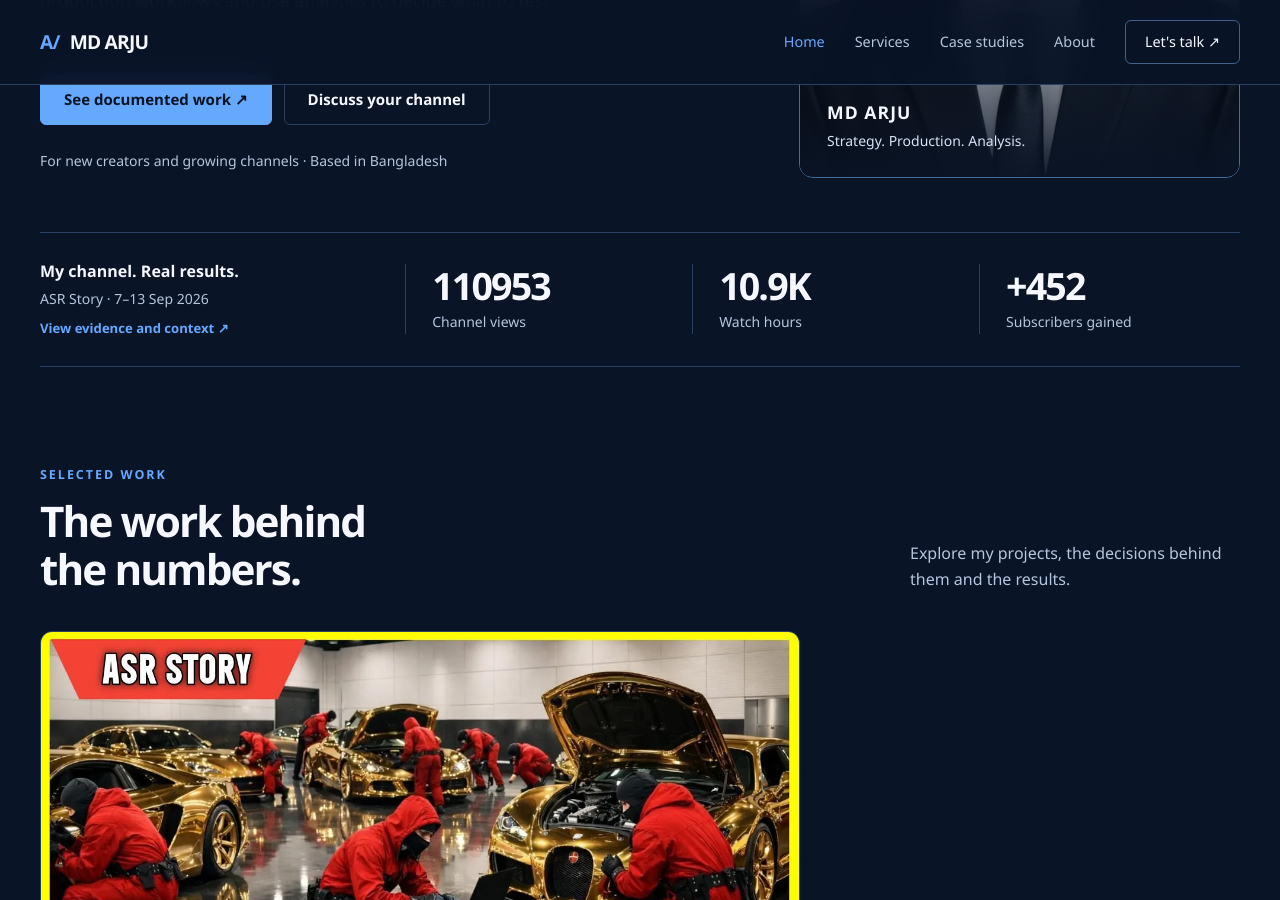
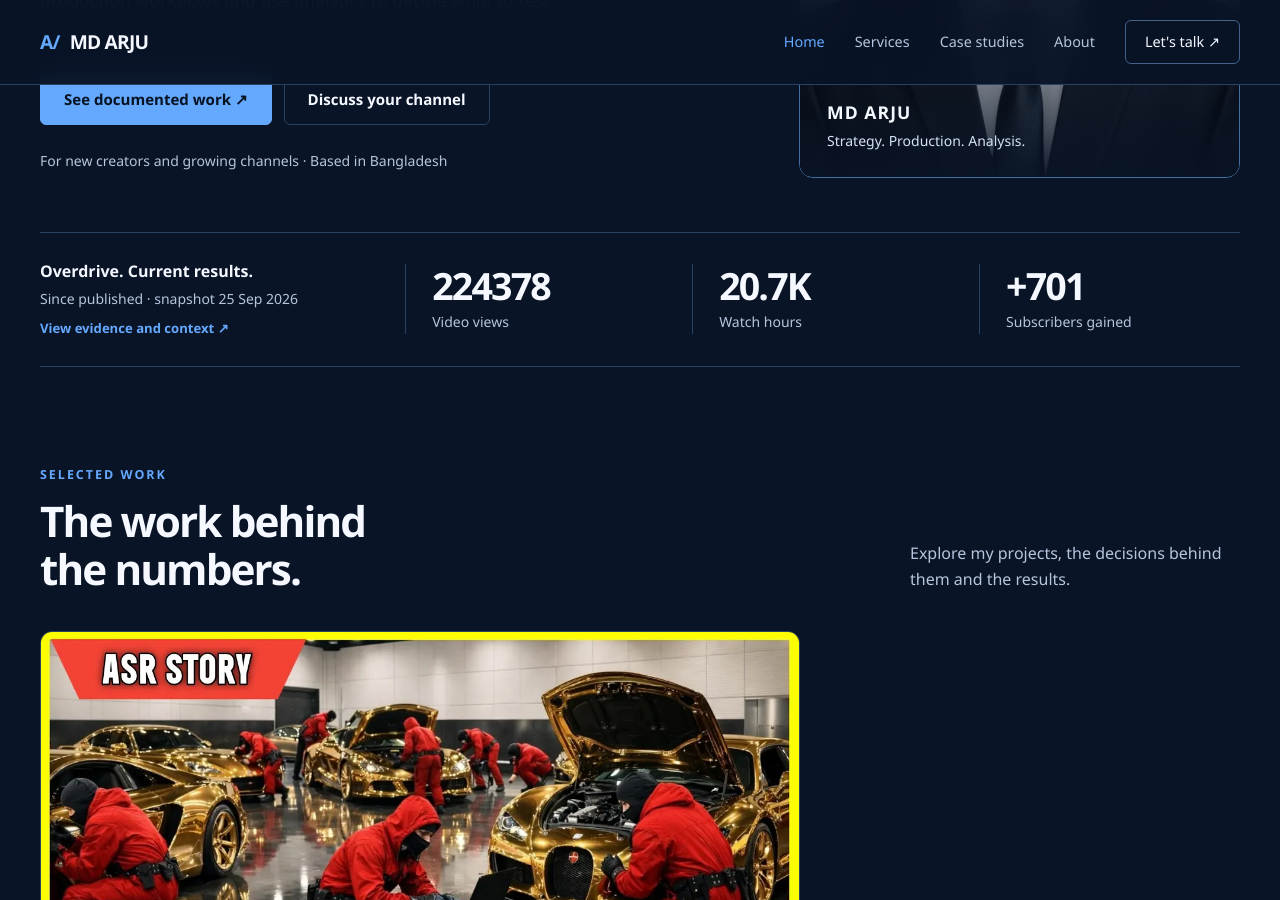
Before and after one commit to md-arju/md-arju.github.io, a Jekyll site: the page built from index.html, in a window 1280 px wide and 900 px high, scrolled down 528 px. Built offline with Jekyll 4.4.1, drawn with Linux system fonts in a browser that asks for light colours.

Commit message:
Refresh homepage Overdrive results

```diff
--- a/_data/profile.yml
+++ b/_data/profile.yml
@@ -23,12 +23,12 @@ skills:
 - Voice delivery
 - Video editing
 - Channel analytics
-results_label: My channel. Real results.
-results_period: ASR Story · 7–13 Sep 2026
+results_label: Overdrive. Current results.
+results_period: Since published · snapshot 25 Sep 2026
 results:
-- value: 110,953
-  label: Channel views
-- value: 10.9K
+- value: 224,378
+  label: Video views
+- value: 20.7K
   label: Watch hours
-- value: '+452'
+- value: '+701'
   label: Subscribers gained
```
